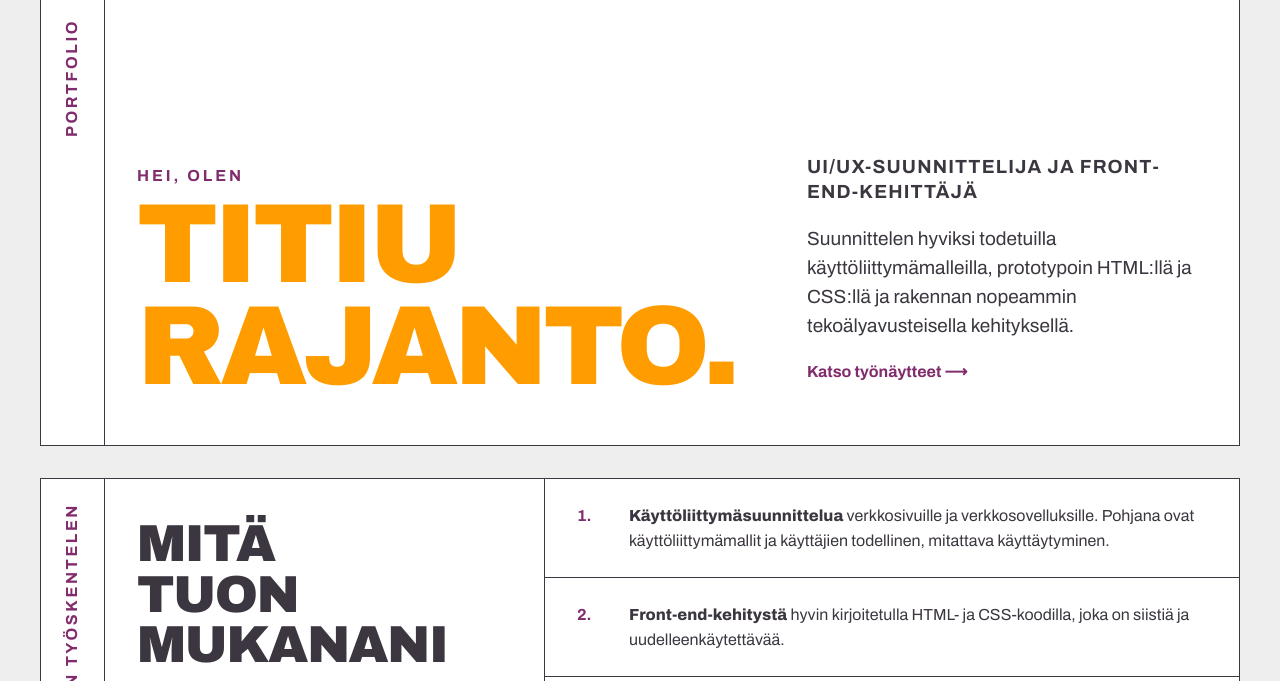
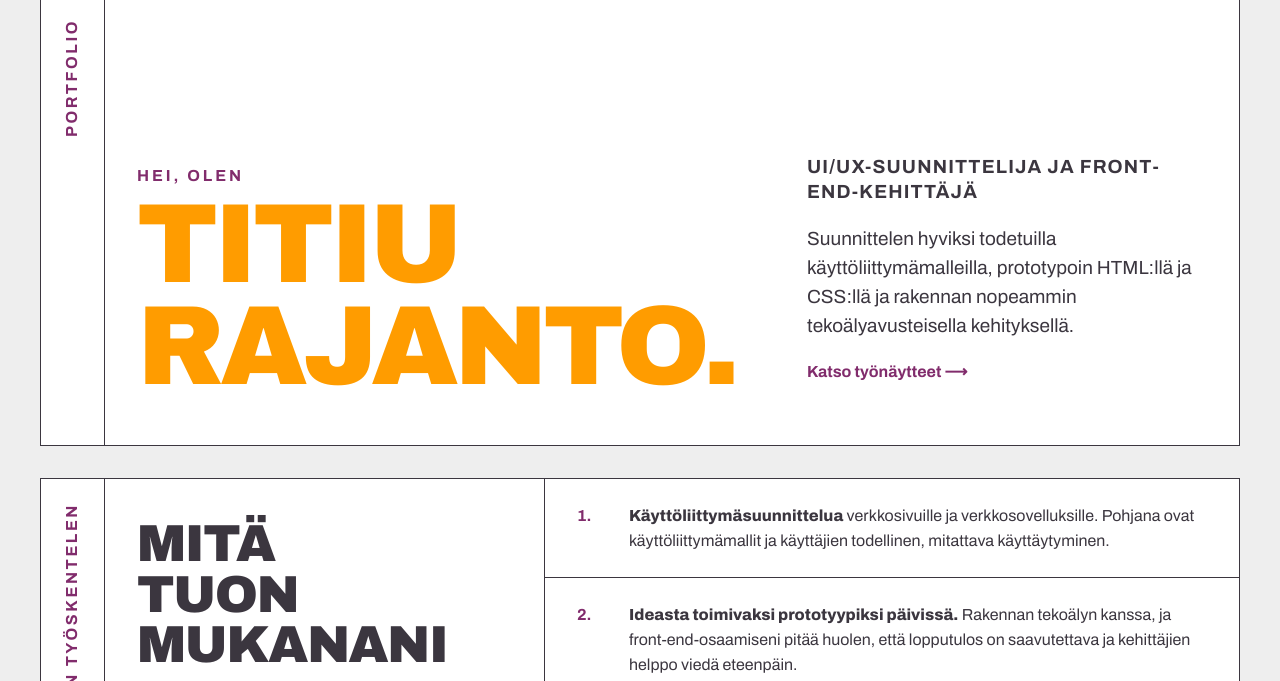
Before and after one commit to tiujam-home/titiucom-2026, an Astro site: page / in a window 1280 px wide. Shown: the part 119-800 px from the top of the page. Built offline with nearby package versions, Linux system fonts and the light colour scheme; Astro itself is replaced by a stand-in of ours.

Commit message:
Päivitä Mitä tuon mukanani -osion prototyyppikohta
Co-Authored-By: Claude Opus 5.5 <noreply@anthropic.com>

```diff
--- a/src/components/portfolio/ServicesSheet.astro
+++ b/src/components/portfolio/ServicesSheet.astro
@@ -7,8 +7,8 @@ const items = [
     text: 'verkkosivuille ja verkkosovelluksille. Pohjana ovat käyttöliittymämallit ja käyttäjien todellinen, mitattava käyttäytyminen.',
   },
   {
-    title: 'Front-end-kehitystä',
-    text: 'hyvin kirjoitetulla HTML- ja CSS-koodilla, joka on siistiä ja uudelleenkäytettävää.',
+    title: 'Ideasta toimivaksi prototyypiksi päivissä.',
+    text: 'Rakennan tekoälyn kanssa, ja front-end-osaamiseni pitää huolen, että lopputulos on saavutettava ja kehittäjien helppo viedä eteenpäin.',
   },
   {
     title: 'Käyttäjäkokemuksen suunnittelua',
```
